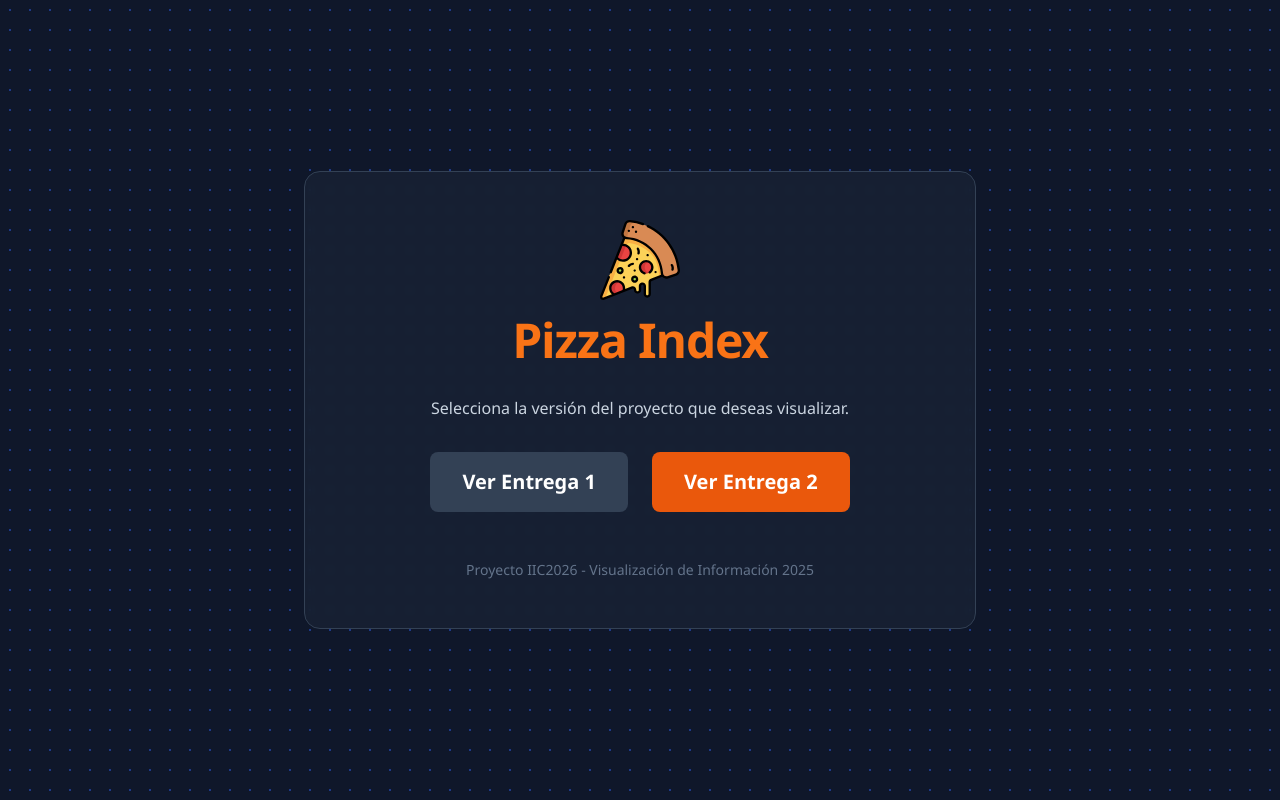
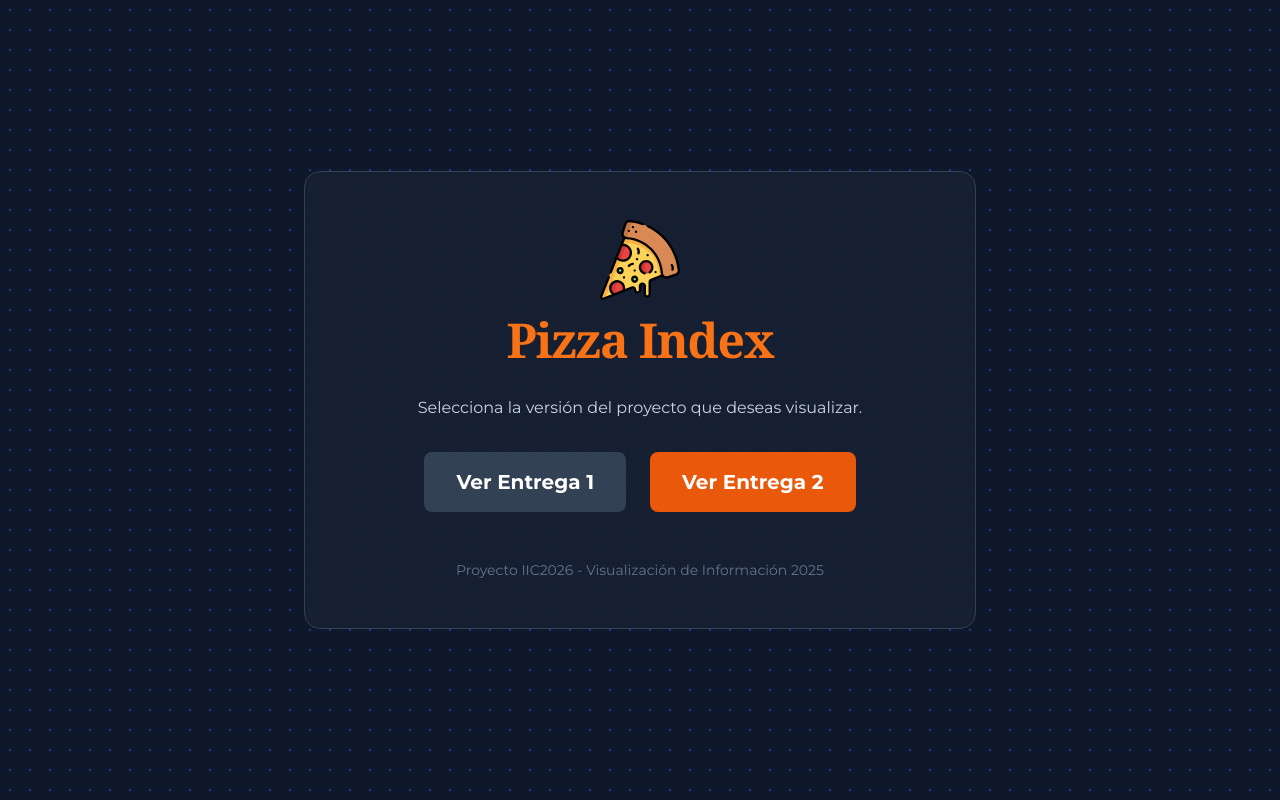
Before and after one commit to estardacs/Proyecto-IIC2026-Visualizaci-n-de-Informaci-n-2025-2, a plain HTML site: page index.html in a window 1280 px wide. Drawn offline with nearby package versions, Linux system fonts and the light colour scheme.

Commit message:
change fonts

```diff
--- a/Entrega-2/styles.css
+++ b/Entrega-2/styles.css
@@ -1,3 +1,5 @@
+@import url('https://fonts.googleapis.com/css2?family=Montserrat:wght@400;500;600;700&display=swap');
+
 :root {
     --primary-color: #0891b2;
     --primary-hover: #0e7490;
@@ -33,7 +35,9 @@
 }
 
 body {
-    font-family: -apple-system, BlinkMacSystemFont, "Segoe UI", Roboto, Helvetica, Arial, sans-serif;
+    /* --- CAMBIO AQUÍ --- */
+    /* Fuente 'Montserrat' importada, muy notable y moderna */
+    font-family: 'Montserrat', sans-serif;
     background: var(--background);
     color: var(--foreground);
     line-height: 1.4;
@@ -68,17 +72,20 @@ body {
 .header h1 {
     font-size: 2rem;
     margin-bottom: 0.15rem;
-    font-weight: 700;
+    font-weight: 700; /* Un poco más grueso */
     color: var(--foreground);
     display: flex;
     align-items: center;
     justify-content: center;
     gap: var(--spacing-sm);
+    /* Fuente con serifas para el título, como te gustó */
     font-family: 'Georgia', 'Times New Roman', Times, serif;
 }
 
 .title-icon {
-    width: 36px;
+    /* --- CAMBIO AQUÍ --- */
+    width: 36px; /* Aumenta el ancho */
+    height: 36px; /* Aumenta el alto */
     filter: none;
 }
 
@@ -86,6 +93,7 @@ body {
     font-size: 1rem;
     color: var(--muted-foreground);
     margin: 0;
+    /* Hereda la fuente moderna del body */
     font-family: inherit;
 }
 
--- a/index.html
+++ b/index.html
@@ -6,9 +6,15 @@
     <title>Pizza Index</title>
     <link rel="icon" href="./Entrega-2/assets/icons/pizza.svg" type="image/svg+xml">
     <script src="https://cdn.tailwindcss.com"></script>
+    <!-- Importación de Google Fonts -->
+    <link rel="preconnect" href="https://fonts.googleapis.com">
+    <link rel="preconnect" href="https://fonts.gstatic.com" crossorigin>
+    <link href="https://fonts.googleapis.com/css2?family=Montserrat:wght@400;700&display=swap" rel="stylesheet">
+
     <style>
         body {
-            font-family: 'Segoe UI', Tahoma, Geneva, Verdana, sans-serif;
+            /* --- CAMBIO AQUÍ --- */
+            font-family: 'Montserrat', sans-serif;
             background-color: #0f172a;
         }
         .main-container {
@@ -31,7 +37,10 @@
 
             <header class="mb-8">
                 <img src="./Entrega-2/assets/icons/pizza.svg" alt="Icono de Pizza" class="mx-auto mb-4 w-20 h-20">
-                <h1 class="text-4xl md:text-5xl font-black text-orange-500 tracking-tight">Pizza Index</h1>
+                <!-- --- CAMBIOS AQUÍ --- -->
+                <h1 class="text-4xl md:text-5xl font-bold text-orange-500 tracking-tight" style="font-family: 'Georgia', 'Times New Roman', Times, serif;">
+                    Pizza Index
+                </h1>
             </header>
 
             <main>
```
